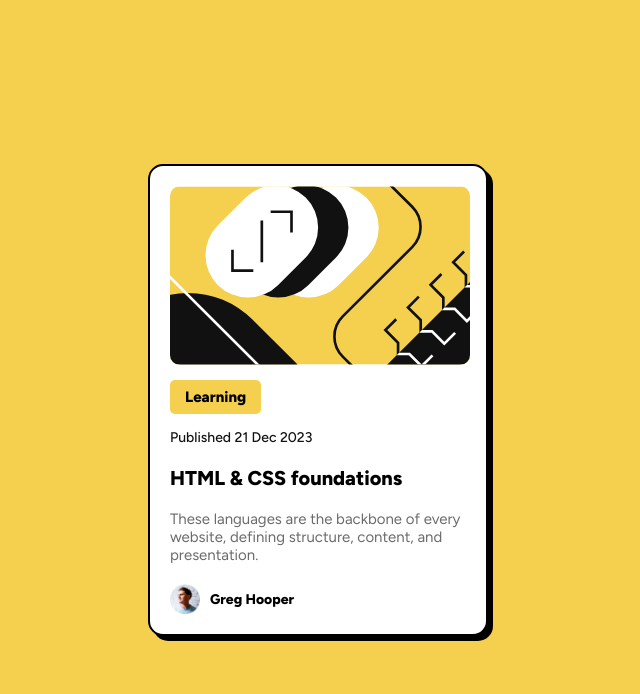
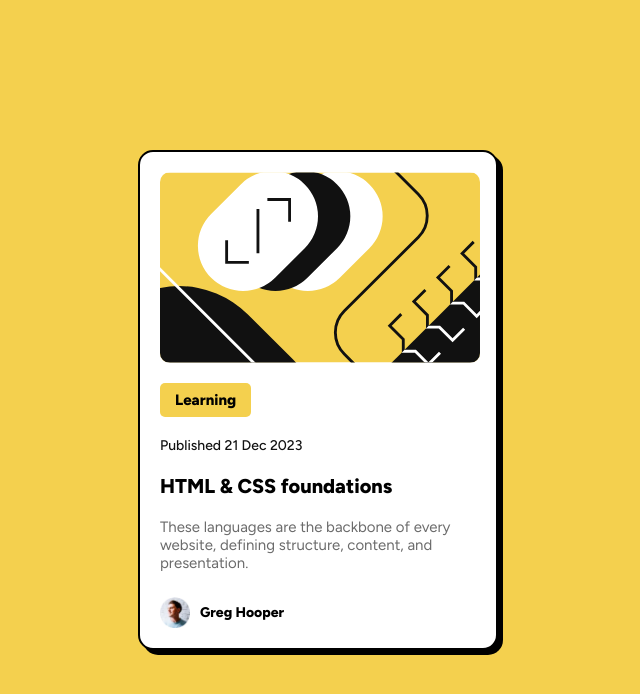
Before and after one commit to Mo-Ahmed-sharqawy/blog_preview_card_challenge, a plain HTML site: page index.html in a window 1280 px wide. Shown: the whole page, without its empty margins (322-962 px from the left). Drawn offline with Linux system fonts and the light colour scheme.

Commit message:
Update style.css

```diff
--- a/style.css
+++ b/style.css
@@ -16,19 +16,19 @@ body {
 
 .contanier {
     background-color: white;
-    width: 340px;
+    width: 360px;
     padding: 20px;
     border: 2px solid black;
     border-radius: 15px;
     display: flex;
     flex-direction: column;
     align-items: flex-start;
-    gap: 15px;
+    gap: 20px;
     box-shadow: 5px 5px 0px black;
 }
 
 .contanier > img {
-    width: 300px;
+    width: 320px;
     border-radius: 10px;
 }
 
@@ -49,7 +49,6 @@ body {
 .contanier h1 {
     font-size: 20px;
     font-weight: 800;
-    margin: 5px 0px;
     cursor: pointer;
 }
 
```
